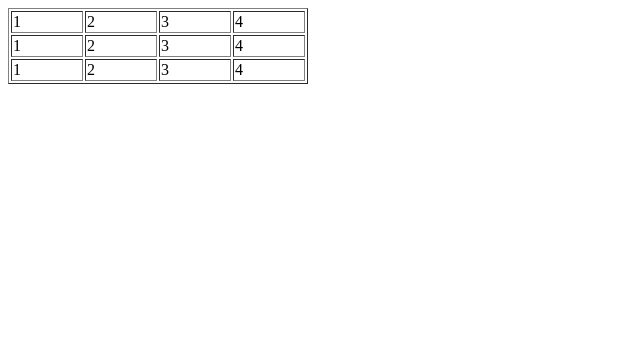
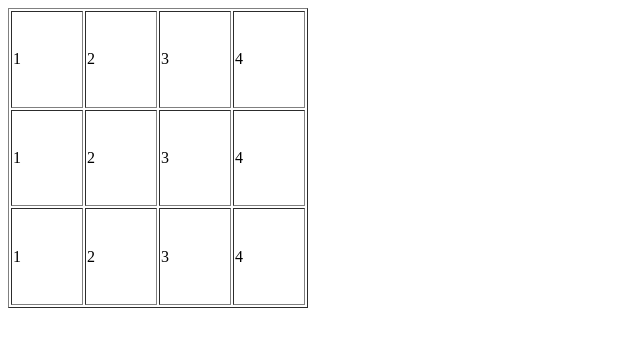
Before and after one commit to shengnan-zhou/test, a plain HTML site: page index.html in a window 1280 px wide. Shown: the whole page, without its empty margins (0-640 px from the left). Drawn offline with Linux system fonts and the light colour scheme.

Commit message:
设置表格的高度

```diff
--- a/index.html
+++ b/index.html
@@ -3,7 +3,7 @@
  * @Author: shengnan
  * @Date: 2020-10-27 19:36:38
  * @LastEditors: shengnan
- * @LastEditTime: 2020-10-27 19:45:46
+ * @LastEditTime: 2020-10-27 19:48:10
 -->
 <!DOCTYPE html>
 <html lang="en">
@@ -13,7 +13,7 @@
   <title>git</title>
 </head>
 <body>
-  <table border="1px solid #ccc" width='300px'>
+  <table border="1px solid #ccc" width="300px" height="300px">
     <tr>
       <td>1</td>
       <td>2</td>
```
